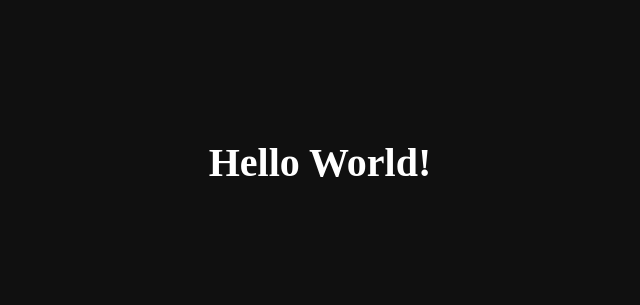
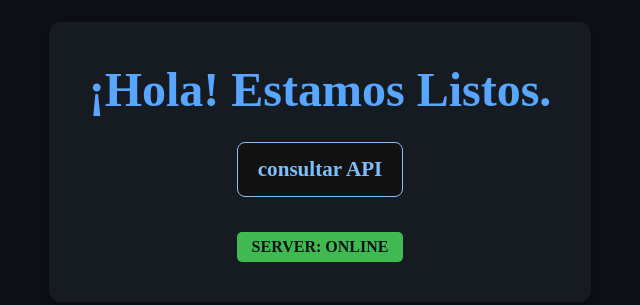
Before and after one commit to Hector-0406/Server, a website: page public/index.html in a window 1280 px wide. Shown: the part 238-543 px from the top of the page, without its empty margins (320-960 px from the left). Drawn offline with Linux system fonts and the light colour scheme.

Commit message:
Server JS

```diff
--- a/models/server.js
+++ b/models/server.js
@@ -29,7 +29,7 @@ class Server {
             console.log('\n✅ MongoDB Conectado');
         })
         .catch(error => {
-            console.log('\n❌ Error conectando a MongoDB:', error.message);
+            console.log('\n❌ Error conectando a MongoDB: ', error.message);
         });
 
         let Schema = mongoose.Schema;
@@ -73,7 +73,7 @@ class Server {
             );
             console.log("🔄 Mod Actualizado de MongoDB");
             res.send('actualizado');
-        });j
+        });
 
         // Ruta para Registrar
         this.app.post('/registrarArma', (req, res) => {
--- a/public/index.css
+++ b/public/index.css
@@ -2,6 +2,7 @@
     box-sizing: border-box;
     margin: 0;
     padding: 0;
+    font-family: 'Times New Roman', Times, serif;
 }
 
 html {
@@ -12,12 +13,68 @@ body {
     display: flex;
     justify-content: center;
     align-items: center;
-    background-color: #101010;
     height: 100%;
+    background-color: #0d1117;
+    color: #c9d1d9;
+    font-family: 'Segoe UI', Tahoma, Geneva, Verdana, sans-serif;
+    text-align: center;
+    padding: 80px 20px;
+    margin: 0;
+}
+
+.container {
+    max-width: 600px;
+    padding: 40px;
+    border-radius: 12px;
+    background-color: #161b22;
+    box-shadow: 0 4px 20px rgba(0, 0, 0, 0.5);
 }
 
 h1 {
-    color: #fff;
-    font-size: 40px;
-    font-family: 'Times New Roman', Times, serif;
+    color: #58a6ff;
+    font-size: 3em;
+    margin-bottom: 10px;
 }
+
+p {
+    font-size: 1.2em;
+    margin-top: 5px;
+    line-height: 1.6;
+}
+
+.api-link-button {
+    display: inline-block;
+    padding: 10px 20px;
+    margin: 15px 0;
+    background-color: #121212;
+    border: 1px solid #80BFFF;
+    color: #80BFFF;
+    border-radius: 8px;
+    text-decoration: none;
+    font-size: 1.1em;
+    font-weight: 600;
+    transition: all 0.3s ease;
+}
+
+.api-link-button:hover {
+    background-color: #80BFFF;
+    color: #1F1F1F;
+    box-shadow: 0 0 15px rgba(128, 191, 255, 0.8);
+    transform: translateY(-2px);
+}
+
+.api-link-button:active {
+    transform: translateY(0);
+    box-shadow: none;
+}
+
+.status-badge {
+    display: inline-block;
+    padding: 6px 15px;
+    margin-top: 20px;
+    border-radius: 5px;
+    background-color: #3fb950;
+    color: #0d1117;
+    font-weight: bold;
+    text-transform: uppercase;
+}
--- a/public/index.html
+++ b/public/index.html
@@ -7,6 +7,12 @@
     <link rel="stylesheet" href="index.css">
 </head>
 <body>
-    <h1>Hello World!</h1>
+    <div class="container">
+        <h1>¡Hola! Estamos Listos.</h1>
+        <p>
+            <a href="http://127.0.0.1:5000/consultarArma" class="api-link-button">consultar API</a>
+        </p>
+        <div class="status-badge">SERVER: ONLINE</div>
+    </div>
 </body>
 </html>
```
